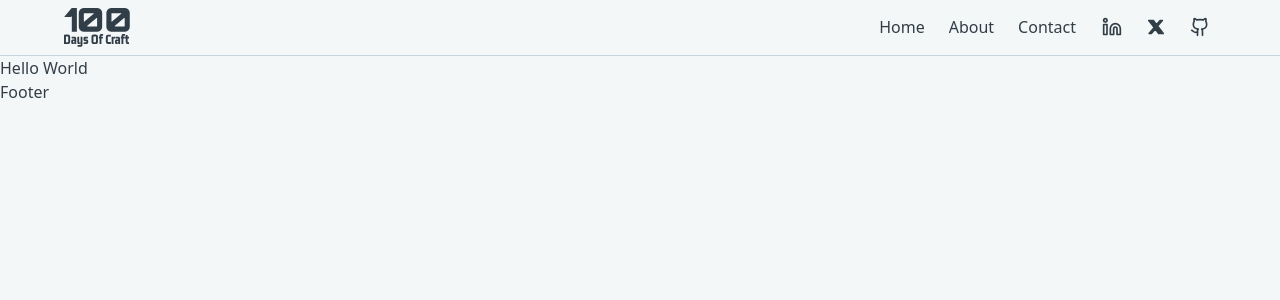
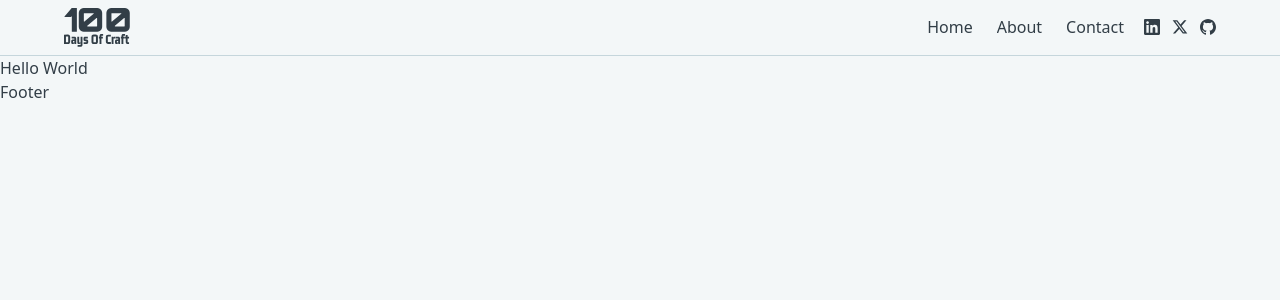
Before and after one commit to DomiDex/hundred-days-challenge, a Next.js app: page / in a window 1280 px wide. Shown: the top 300 px of the page. Built offline with nearby package versions, Linux system fonts and the light colour scheme.

Commit message:
Refactor NavBar and SocialLink components to use custom SVG icons; streamline SocialLink styles for improved layout and accessibility

```diff
--- /dev/null
+++ b/src/components/svg/GitHubIcon.tsx
@@ -0,0 +1,27 @@
+import React from 'react';
+
+export default function GitHubIcon() {
+  return (
+    <svg
+      width='100%'
+      height='100%'
+      viewBox='0 0 48 48'
+      fill='none'
+      xmlns='http://www.w3.org/2000/svg'
+    >
+      <g clip-path='url(#clip0_910_44)'>
+        <path
+          fill-rule='evenodd'
+          clip-rule='evenodd'
+          d='M24.0199 0C10.7375 0 0 10.8167 0 24.1983C0 34.895 6.87988 43.9495 16.4241 47.1542C17.6174 47.3951 18.0545 46.6335 18.0545 45.9929C18.0545 45.4319 18.0151 43.509 18.0151 41.5055C11.3334 42.948 9.94198 38.6209 9.94198 38.6209C8.86818 35.8164 7.27715 35.0956 7.27715 35.0956C5.09022 33.6132 7.43645 33.6132 7.43645 33.6132C9.86233 33.7735 11.1353 36.0971 11.1353 36.0971C13.2824 39.7827 16.7422 38.7413 18.1341 38.1002C18.3328 36.5377 18.9695 35.456 19.6455 34.8552C14.3163 34.2942 8.70937 32.211 8.70937 22.9161C8.70937 20.2719 9.66321 18.1086 11.1746 16.4261C10.9361 15.8253 10.1008 13.3409 11.4135 10.0157C11.4135 10.0157 13.4417 9.3746 18.0146 12.4996C19.9725 11.9699 21.9916 11.7005 24.0199 11.6982C26.048 11.6982 28.1154 11.979 30.0246 12.4996C34.5981 9.3746 36.6262 10.0157 36.6262 10.0157C37.9389 13.3409 37.1031 15.8253 36.8646 16.4261C38.4158 18.1086 39.3303 20.2719 39.3303 22.9161C39.3303 32.211 33.7234 34.2539 28.3544 34.8552C29.2296 35.6163 29.9848 37.0583 29.9848 39.3421C29.9848 42.5871 29.9454 45.1915 29.9454 45.9924C29.9454 46.6335 30.383 47.3951 31.5758 47.1547C41.12 43.9491 47.9999 34.895 47.9999 24.1983C48.0392 10.8167 37.2624 0 24.0199 0Z'
+          fill='currentColor'
+        />
+      </g>
+      <defs>
+        <clipPath id='clip0_910_44'>
+          <rect width='100%' height='100%' fill='currentColor' />
+        </clipPath>
+      </defs>
+    </svg>
+  );
+}
--- /dev/null
+++ b/src/components/svg/LinkedInIcon.tsx
@@ -0,0 +1,23 @@
+export default function LinkedInIcon() {
+  return (
+    <svg
+      width='100%'
+      height='100%'
+      viewBox='0 0 48 48'
+      fill='none'
+      xmlns='http://www.w3.org/2000/svg'
+    >
+      <g clip-path='url(#clip0_17_68)'>
+        <path
+          d='M44.4469 0H3.54375C1.58437 0 0 1.54688 0 3.45938V44.5312C0 46.4437 1.58437 48 3.54375 48H44.4469C46.4062 48 48 46.4438 48 44.5406V3.45938C48 1.54688 46.4062 0 44.4469 0ZM14.2406 40.9031H7.11563V17.9906H14.2406V40.9031ZM10.6781 14.8688C8.39062 14.8688 6.54375 13.0219 6.54375 10.7437C6.54375 8.46562 8.39062 6.61875 10.6781 6.61875C12.9563 6.61875 14.8031 8.46562 14.8031 10.7437C14.8031 13.0125 12.9563 14.8688 10.6781 14.8688ZM40.9031 40.9031H33.7875V29.7656C33.7875 27.1125 33.7406 23.6906 30.0844 23.6906C26.3812 23.6906 25.8187 26.5875 25.8187 29.5781V40.9031H18.7125V17.9906H25.5375V21.1219H25.6312C26.5781 19.3219 28.9031 17.4188 32.3625 17.4188C39.5719 17.4188 40.9031 22.1625 40.9031 28.3313V40.9031Z'
+          fill='currentColor'
+        />
+      </g>
+      <defs>
+        <clipPath id='clip0_17_68'>
+          <rect width='100%' height='100%' fill='currentColor' />
+        </clipPath>
+      </defs>
+    </svg>
+  );
+}
--- /dev/null
+++ b/src/components/svg/XIcon.tsx
@@ -0,0 +1,16 @@
+export default function XIcon() {
+  return (
+    <svg
+      width='100%'
+      height='100%'
+      viewBox='0 0 48 48'
+      fill='none'
+      xmlns='http://www.w3.org/2000/svg'
+    >
+      <path
+        d='M36.6526 3.8078H43.3995L28.6594 20.6548L46 43.5797H32.4225L21.7881 29.6759L9.61989 43.5797H2.86886L18.6349 25.56L2 3.8078H15.9222L25.5348 16.5165L36.6526 3.8078ZM34.2846 39.5414H38.0232L13.8908 7.63406H9.87892L34.2846 39.5414Z'
+        fill='currentColor'
+      />
+    </svg>
+  );
+}
--- a/src/components/ui/NavBar.tsx
+++ b/src/components/ui/NavBar.tsx
@@ -1,23 +1,8 @@
 import NavLink from './NavLink';
 import SocialLink from './SocialLink';
-import { Linkedin, Github } from 'lucide-react';
-
-// Custom X (Twitter) icon since Lucide doesn't have the new X logo - smaller size
-const XIcon = ({ className }: { size?: number; className?: string }) => (
-  <svg
-    width={16}
-    height={16}
-    viewBox='0 0 24 24'
-    fill='none'
-    stroke='currentColor'
-    strokeWidth='2.5'
-    strokeLinecap='round'
-    strokeLinejoin='round'
-    className={className}
-  >
-    <path d='M18.244 2.25h3.308l-7.227 8.26 8.502 11.24H16.17l-5.214-6.817L4.99 21.75H1.68l7.73-8.835L1.254 2.25H8.08l4.713 6.231zm-1.161 17.52h1.833L7.084 4.126H5.117z' />
-  </svg>
-);
+import GitHubIcon from '../svg/GitHubIcon';
+import LinkedInIcon from '../svg/LinkedInIcon';
+import XIcon from '../svg/XIcon';
 
 const navLinks = [
   { href: '/', text: 'Home' },
@@ -28,11 +13,11 @@ const navLinks = [
 const socialLinks = [
   {
     href: 'https://linkedin.com/in/your-profile',
-    icon: Linkedin,
+    icon: LinkedInIcon,
     label: 'LinkedIn',
   },
   { href: 'https://x.com/your-handle', icon: XIcon, label: 'X (Twitter)' },
-  { href: 'https://github.com/your-username', icon: Github, label: 'GitHub' },
+  { href: 'https://github.com/your-username', icon: GitHubIcon, label: 'GitHub' },
 ];
 
 export default function NavBar() {
--- a/src/components/ui/SocialLink.tsx
+++ b/src/components/ui/SocialLink.tsx
@@ -21,13 +21,10 @@ export default function SocialLink({
       href={href}
       target='_blank'
       rel='noopener noreferrer'
-      className='group flex h-8 w-8 items-center justify-center rounded-sm border border-transparent text-limed-spruce-900 transition-all duration-500 hover:border-limed-spruce-700 dark:text-limed-spruce-400 dark:hover:border-limed-spruce-500'
+      className='group flex h-4 w-4 items-center justify-center '
       aria-label={label}
     >
-      <Icon
-        size={20}
-        className='transition-all duration-500 group-hover:-translate-y-0.5 group-hover:drop-shadow-sm'
-      />
+      <Icon />
     </Link>
   );
 }
```
